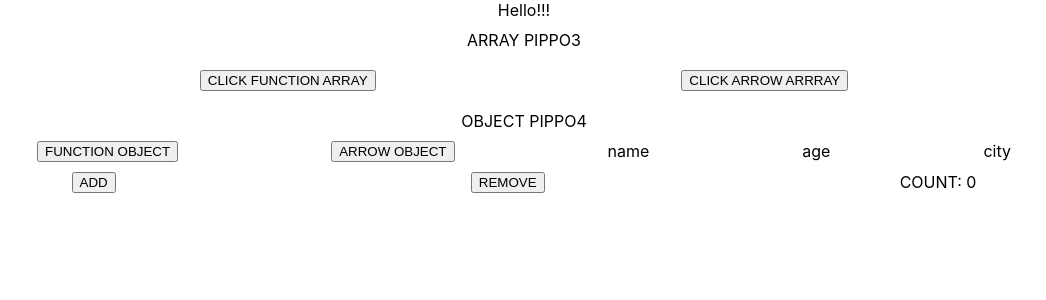
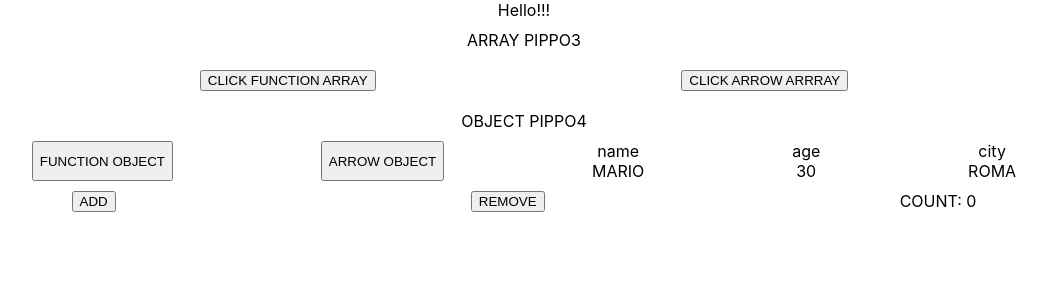
Before and after one commit to gianni92-carb/demo, a React (Create React App) app: page / in a window 1280 px wide. Shown: the top 300 px of the page, without its empty margins (116-1162 px from the left). Built offline with nearby package versions, Linux system fonts and the light colour scheme.

Commit message:
-gcarboni-VDEV-0000: refactor

```diff
--- a/src/Demo.jsx
+++ b/src/Demo.jsx
@@ -20,6 +20,8 @@ function manipulateFunctionArray(arr) {
     console.log(arr);
     arr.pop();
     console.log(arr);
+    const filtered = arr.filter(item => item === 2);
+    console.log(filtered);
     return (
         console.log("FUNCTION")
     );
--- a/src/Demo2.jsx
+++ b/src/Demo2.jsx
@@ -2,13 +2,13 @@ import React from 'react';
 
 const obj1 = {
     name: "MARIO",
-    age: "30",
+    age: 30,
     city: "ROMA"
 }
 
 const obj2 = {
     name: "M.JAKSON",
-    age: "45",
+    age: 45,
     city: "LATINA"
 }
 
@@ -64,6 +64,21 @@ const setArrowObj = (obj1, obj2) => {
 }
 
 const Demo2 = ({name}) => {
+    const list = [obj1,obj2];
+    const filtered = list.filter(item => item.name === "MARIO" );
+    console.log(list);
+        console.log(filtered);
+    let acc = 0; // Assicurati di inizializzare acc a 0
+    list.forEach(item => {
+        acc += item.age; // Usa += per sommare il valore di item.age a acc
+    });
+    console.log(acc);
+
+    const totalAge = list.reduce((acc, item) => {
+        console.log(acc + item.age);
+        console.log("totalAge");
+        return acc + item.age;
+    },0)
     return (
         <>
             <div style={{padding: "10px"}}>
@@ -77,8 +92,9 @@ const Demo2 = ({name}) => {
                     ARROW OBJECT
                 </button>
                 {Object.entries(obj1).map(([key, value]) => (
-                    <div>
-                        {key}
+                    <div key={key}>
+                        {key} <br/>
+                        {value}
                     </div>
                 ))}
             </div>
```
